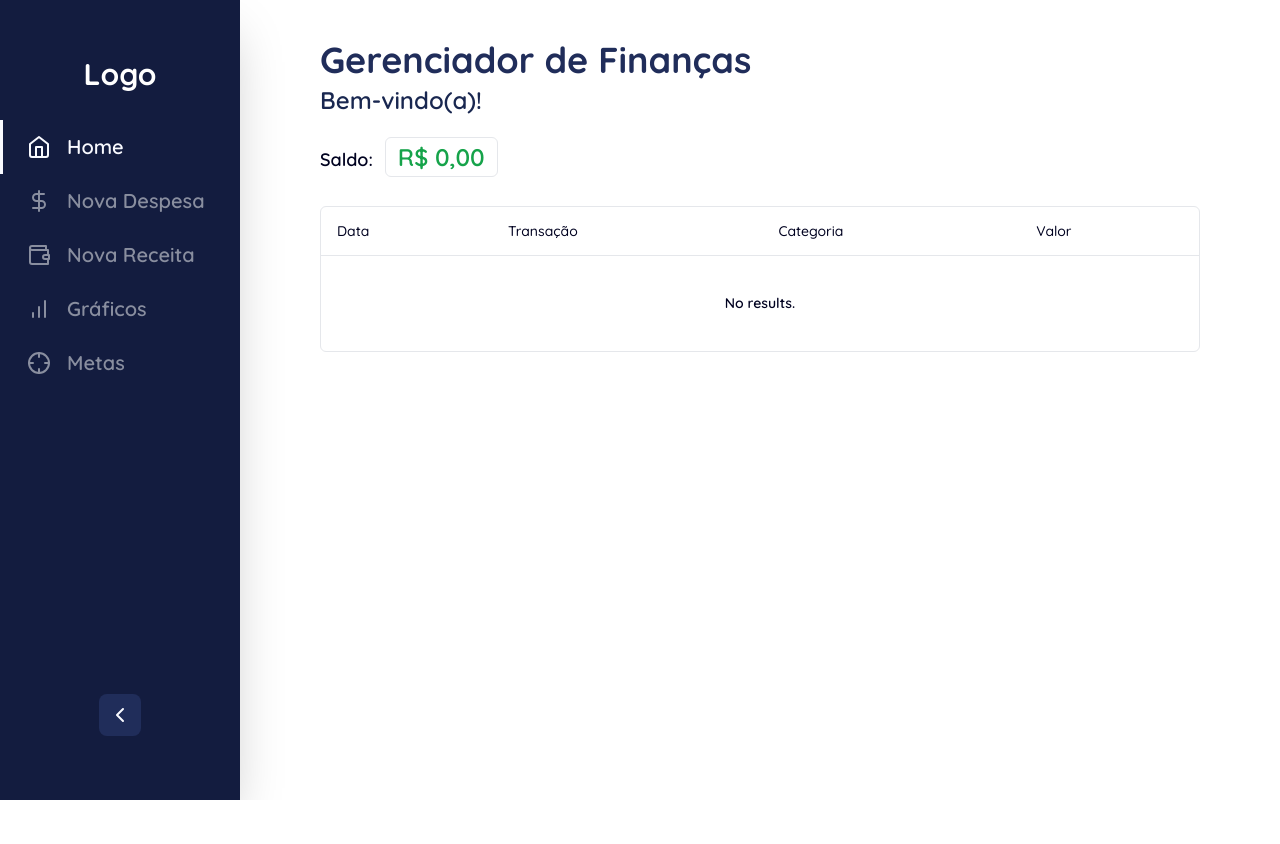
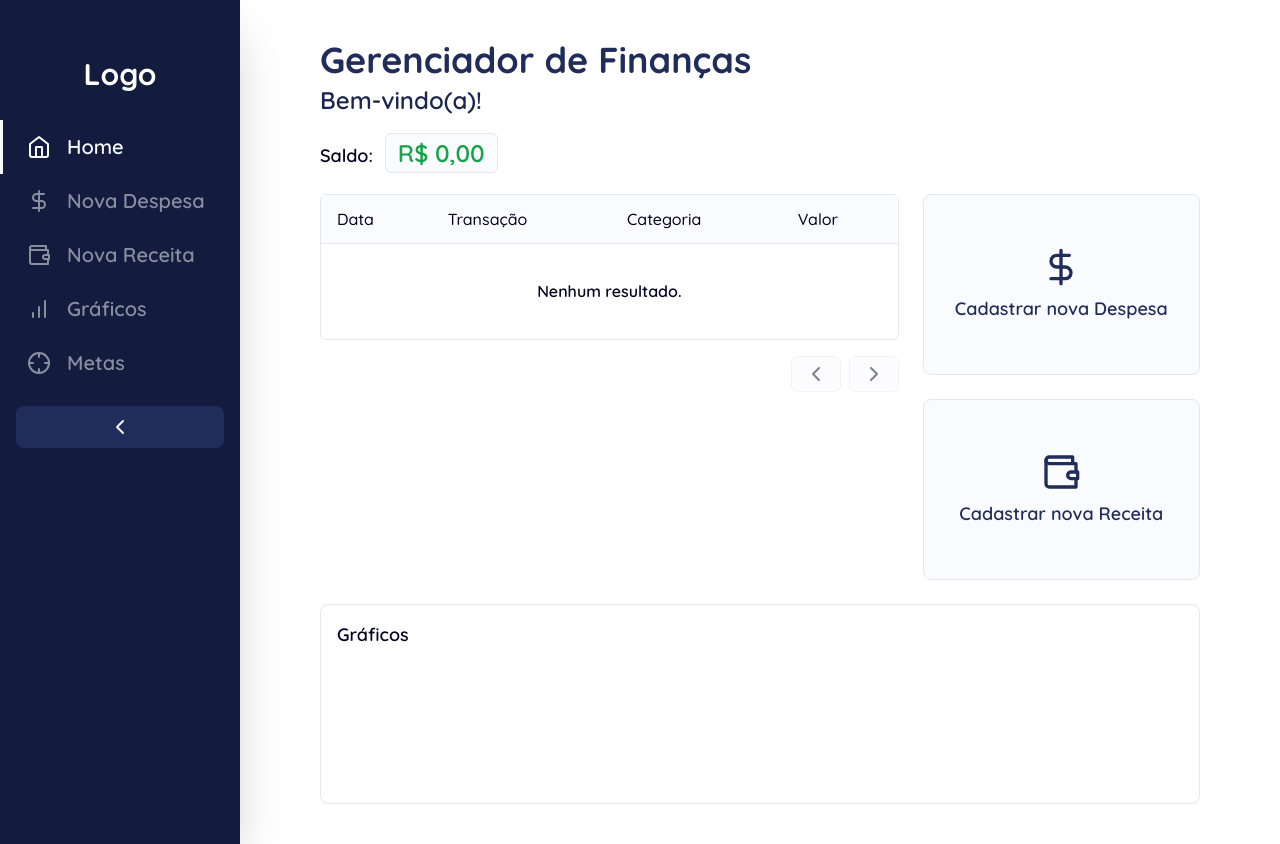
Before and after one commit to kellcrivelaroo/gerenciador-financas, a Next.js app: page / in a window 1280 px wide. Before the commit the page ends 800 px from the top, so only its background shows below. Built offline with nearby package versions, Linux system fonts and the light colour scheme.

Commit message:
refactor: layout

```diff
--- a/src/app/globals.css
+++ b/src/app/globals.css
@@ -20,7 +20,8 @@
 }
 
 main {
-  @apply w-[calc(100vw-60px)] p-5 lg:py-10 lg:px-20;
+  @apply p-5 lg:py-10 lg:px-20 pl-[80px] lg:pl-20 w-[100vw] lg:w-full;
+
 }
 
 h1 {
--- a/src/app/layout.tsx
+++ b/src/app/layout.tsx
@@ -18,7 +18,7 @@ export default function RootLayout({
   return (
     <html lang="en">
       <body
-        className={`${quicksand.className} text-blue-900 flex font-semibold text-lg overflow-hidden`}
+        className={`${quicksand.className} text-blue-900 flex font-semibold text-lg`}
       >
         <Navigation />
         {children}
--- a/src/app/page.tsx
+++ b/src/app/page.tsx
@@ -1,17 +1,42 @@
 import Balance from '@/components/Balance'
 import Transactions from '@/components/Transactions'
+import { Wallet, DollarSign } from 'lucide-react'
+import Link from 'next/link'
 
 export default function Home() {
   return (
-    <main>
-      <header className="mb-6">
+    <main className="grid gap-4 grid-rows-[auto] xl:grid-rows-[auto_1fr_200px] xl:grid-cols-3 xl:gap-6 pl-[80px] lg:pl-20 w-[100vw] lg:w-full">
+      <header className="space-y-5 xl:col-span-3">
         <h1>Gerenciador de Finanças</h1>
         <span className="text-xl lg:text-2xl text-hover">Bem-vindo(a)!</span>
+        <Balance />
       </header>
-      <section className="flex flex-col gap-8">
-        <Balance />
+      <div className="xl:col-span-2">
         <Transactions />
-      </section>
+      </div>
+      <div className="flex gap-4 xl:col-span-1 xl:flex-col xl:gap-6 xl:min-h-[386px]  text-blue-700">
+        <Link
+          href={'/nova-despesa'}
+          className="flex-1 flex flex-col gap-2 items-center justify-center border rounded-lg p-4 text-base lg:text-lg bg-background hover:bg-accent"
+        >
+          <DollarSign size={40} className="w-8 lg:w-auto" />
+          <span className="text-center leading-none lg:leading-normal">
+            Cadastrar nova Despesa
+          </span>
+        </Link>
+        <Link
+          href={'/nova-receita'}
+          className="flex-1 flex flex-col gap-2 items-center justify-center border rounded-lg p-4 text-base lg:text-lg bg-background hover:bg-accent"
+        >
+          <Wallet size={40} className="w-8 lg:w-auto" />
+          <span className="text-center leading-none lg:leading-normal">
+            Cadastrar nova Receita
+          </span>
+        </Link>
+      </div>
+      <div className="flex bg-white border h-full xl:col-span-3 rounded-lg p-4">
+        Gráficos
+      </div>
     </main>
   )
 }
--- a/src/components/Balance.tsx
+++ b/src/components/Balance.tsx
@@ -27,7 +27,7 @@ export default function Balance() {
     <div>
       <span className="mr-3">Saldo:</span>
       <span
-        className={`px-3 py-1 bg-white rounded-md border text-2xl ${
+        className={`px-3 py-1 bg-background rounded-md border text-xl lg:text-2xl ${
           balance >= 0 ? 'text-green-600' : 'text-red-600'
         }`}
       >
--- a/src/components/Transactions.tsx
+++ b/src/components/Transactions.tsx
@@ -1,31 +1,9 @@
 'use client'
-import { format } from 'date-fns'
 import { DataTable } from './table/DataTable'
 import { columns } from './table/Columns'
-import { TransactionProps, transactionTableProps } from '@/lib/interfaces'
+import { TransactionProps } from '@/lib/interfaces'
 import { useEffect, useState } from 'react'
 import { getTransactions } from '@/lib/utils'
-
-// const data: transactionTableProps[] = [
-//   {
-//     data: format(new Date(), 'dd/MM/yyyy'),
-//     transacao: 'Despesa',
-//     categoria: 'Casa',
-//     valor: 100,
-//   },
-//   {
-//     data: format(new Date(), 'dd/MM/yyyy'),
-//     transacao: 'Receita',
-//     categoria: 'Investimento',
-//     valor: 220,
-//   },
-//   {
-//     data: format(new Date(), 'dd/MM/yyyy'),
-//     transacao: 'Despesa',
-//     categoria: 'Alimentação',
-//     valor: 80,
-//   },
-// ]
 
 const sortTransactions = (transactions: TransactionProps[]) => {
   const sortedTransactions = transactions.sort((a, b) => {
@@ -51,5 +29,9 @@ export default function Transactions() {
     setTransactions(sortTransactions(storedTransactions))
   }, [])
 
-  return <DataTable columns={columns} data={transactions} />
+  return (
+    <div className="max-w-[calc(100vw-100px)]">
+      <DataTable columns={columns} data={transactions} />
+    </div>
+  )
 }
--- a/src/components/navigation/Navigation.tsx
+++ b/src/components/navigation/Navigation.tsx
@@ -11,15 +11,17 @@ import NavitationButton from './NavitationButton'
 import { useState } from 'react'
 
 export default function Navigation() {
-  // abrir side bar se largura da tela for maior que 767px
-  // const isLargeScreen = window?.innerWidth >= 767 || false
-  const [isOpen, setIsOpen] = useState(true)
+  // fechar side bar se largura da tela for maior que 767px
+  const isLargeScreen = window?.innerWidth >= 767 || false
+  const [isOpen, setIsOpen] = useState(isLargeScreen)
 
   return (
     <aside
       data-open={isOpen}
-      className="bg-primary text-neutral pt-2 pb-12 lg:pt-7 lg:pb-16 min-h-screen flex flex-col items-center justify-between
-      shadow-lg lg:shadow-2xl shadow-blue-700"
+      className="bg-primary text-neutral pt-2 pb-12 lg:pt-7 lg:pb-16 min-h-screen flex flex-col items-center
+      shadow-lg lg:shadow-2xl shadow-blue-700 max-w-[60px] min-w-[60px] data-[open=true]:max-w-[100vw] data-[open=true]:min-w-[100vw]
+      transition-all duration-500 overflow-hidden lg:data-[open=true]:max-w-[240px] lg:data-[open=true]:min-w-[240px]
+      lg:max-w-[80px] lg:min-w-[80px] fixed lg:relative inset-0 z-50"
     >
       <div className="w-full flex flex-col items-center lg:items-start">
         <span
@@ -29,12 +31,7 @@ export default function Navigation() {
         >
           Logo
         </span>
-        <nav
-          data-open={isOpen}
-          className="max-w-[60px] min-w-[60px] data-[open=true]:max-w-[100vw] data-[open=true]:min-w-[100vw]
-        transition-all duration-500 overflow-hidden lg:data-[open=true]:max-w-[240px] lg:data-[open=true]:min-w-[240px]
-        lg:max-w-[80px] lg:min-w-[80px]"
-        >
+        <nav className="w-full">
           <ul className="flex flex-col text-lg">
             <NavitationButton
               href="/"
@@ -69,8 +66,9 @@ export default function Navigation() {
           </ul>
         </nav>
       </div>
+      <div className="px-2 lg:px-4 mt-4 w-full">
         <button
-        className="bg-blue-700 p-2 rounded-lg border border-transparent hover:border-blue-200/10 hover:brightness-110"
+          className="bg-blue-700 flex justify-center p-2 w-full rounded-lg border border-transparent hover:border-blue-200/10 hover:brightness-110"
           onClick={() => {
             setIsOpen(!isOpen)
           }}
@@ -80,6 +78,7 @@ export default function Navigation() {
             className="rotate-0 data-[open=true]:rotate-180 transition-transform duration-300"
           />
         </button>
+      </div>
     </aside>
   )
 }
--- a/src/components/navigation/NavitationButton.tsx
+++ b/src/components/navigation/NavitationButton.tsx
@@ -27,11 +27,7 @@ export default function NavitationButton({
         hover:text-neutral w-full min-h-[3em] pl-4 data-[active=true]:text-neutral data-[active=true]:border-neutral
         data-[open=true]:justify-start lg:pl-6"
       >
-        <div
-          data-open={isOpen}
-          className="flex items-center gap-6 lg:gap-4 data-[open=true]:translate-x-4 lg:data-[open=true]:translate-x-0
-          transition-transform duration-500"
-        >
+        <div className="flex items-center gap-6 lg:gap-4">
           <Icon className="min-w-[24px]" />
           <span
             data-open={isOpen}
--- a/src/components/table/DataTable.tsx
+++ b/src/components/table/DataTable.tsx
@@ -3,6 +3,7 @@ import {
   ColumnDef,
   flexRender,
   getCoreRowModel,
+  getPaginationRowModel,
   useReactTable,
 } from '@tanstack/react-table'
 
@@ -14,6 +15,8 @@ import {
   TableHeader,
   TableRow,
 } from '@/components/ui/table'
+import { Button } from '../ui/button'
+import { ChevronLeft, ChevronRight } from 'lucide-react'
 
 interface DataTableProps<TData, TValue> {
   columns: ColumnDef<TData, TValue>[]
@@ -28,9 +31,16 @@ export function DataTable<TData, TValue>({
     data,
     columns,
     getCoreRowModel: getCoreRowModel(),
+    getPaginationRowModel: getPaginationRowModel(),
+    initialState: {
+      pagination: {
+        pageSize: 5,
+      },
+    },
   })
 
   return (
+    <div className="flex flex-col h-fit lg:h-full justify-between">
       <div className="rounded-md border">
         <Table>
           <TableHeader>
@@ -60,20 +70,45 @@ export function DataTable<TData, TValue>({
                 >
                   {row.getVisibleCells().map((cell) => (
                     <TableCell key={cell.id}>
-                    {flexRender(cell.column.columnDef.cell, cell.getContext())}
+                      {flexRender(
+                        cell.column.columnDef.cell,
+                        cell.getContext(),
+                      )}
                     </TableCell>
                   ))}
                 </TableRow>
               ))
             ) : (
               <TableRow>
-              <TableCell colSpan={columns.length} className="h-24 text-center">
-                No results.
+                <TableCell
+                  colSpan={columns.length}
+                  className="h-24 text-center"
+                >
+                  Nenhum resultado.
                 </TableCell>
               </TableRow>
             )}
           </TableBody>
         </Table>
       </div>
+      <div className="flex items-center justify-end space-x-2 pt-4">
+        <Button
+          variant="outline"
+          size="sm"
+          onClick={() => table.previousPage()}
+          disabled={!table.getCanPreviousPage()}
+        >
+          <ChevronLeft />
+        </Button>
+        <Button
+          variant="outline"
+          size="sm"
+          onClick={() => table.nextPage()}
+          disabled={!table.getCanNextPage()}
+        >
+          <ChevronRight />
+        </Button>
+      </div>
+    </div>
   )
 }
--- a/src/components/ui/alert-dialog.tsx
+++ b/src/components/ui/alert-dialog.tsx
@@ -21,6 +21,7 @@ AlertDialogPortal.displayName = AlertDialogPrimitive.Portal.displayName
 const AlertDialogOverlay = React.forwardRef<
   React.ElementRef<typeof AlertDialogPrimitive.Overlay>,
   React.ComponentPropsWithoutRef<typeof AlertDialogPrimitive.Overlay>
+  // eslint-disable-next-line @typescript-eslint/no-unused-vars
 >(({ className, children, ...props }, ref) => (
   <AlertDialogPrimitive.Overlay
     className={cn(
--- a/src/components/ui/radio-group.tsx
+++ b/src/components/ui/radio-group.tsx
@@ -23,6 +23,7 @@ RadioGroup.displayName = RadioGroupPrimitive.Root.displayName
 const RadioGroupItem = React.forwardRef<
   React.ElementRef<typeof RadioGroupPrimitive.Item>,
   React.ComponentPropsWithoutRef<typeof RadioGroupPrimitive.Item>
+  // eslint-disable-next-line @typescript-eslint/no-unused-vars
 >(({ className, children, ...props }, ref) => {
   return (
     <RadioGroupPrimitive.Item
--- a/src/components/ui/table.tsx
+++ b/src/components/ui/table.tsx
@@ -70,7 +70,7 @@ const TableHead = React.forwardRef<
   <th
     ref={ref}
     className={cn(
-      'h-12 px-4 text-left align-middle font-medium text-muted-foreground [&:has([role=checkbox])]:pr-0',
+      'h-12 px-4 text-left bg-background text-base align-middle font-medium text-muted-foreground [&:has([role=checkbox])]:pr-0',
       className,
     )}
     {...props}
@@ -84,7 +84,10 @@ const TableCell = React.forwardRef<
 >(({ className, ...props }, ref) => (
   <td
     ref={ref}
-    className={cn('p-4 align-middle [&:has([role=checkbox])]:pr-0', className)}
+    className={cn(
+      'p-4 align-middle text-sm lg:text-base [&:has([role=checkbox])]:pr-0',
+      className,
+    )}
     {...props}
   />
 ))
```
Also changed, not shown: src/lib/interfaces.ts (+0 -7 lines). Lines whose indentation alone changed are shown as unchanged.
